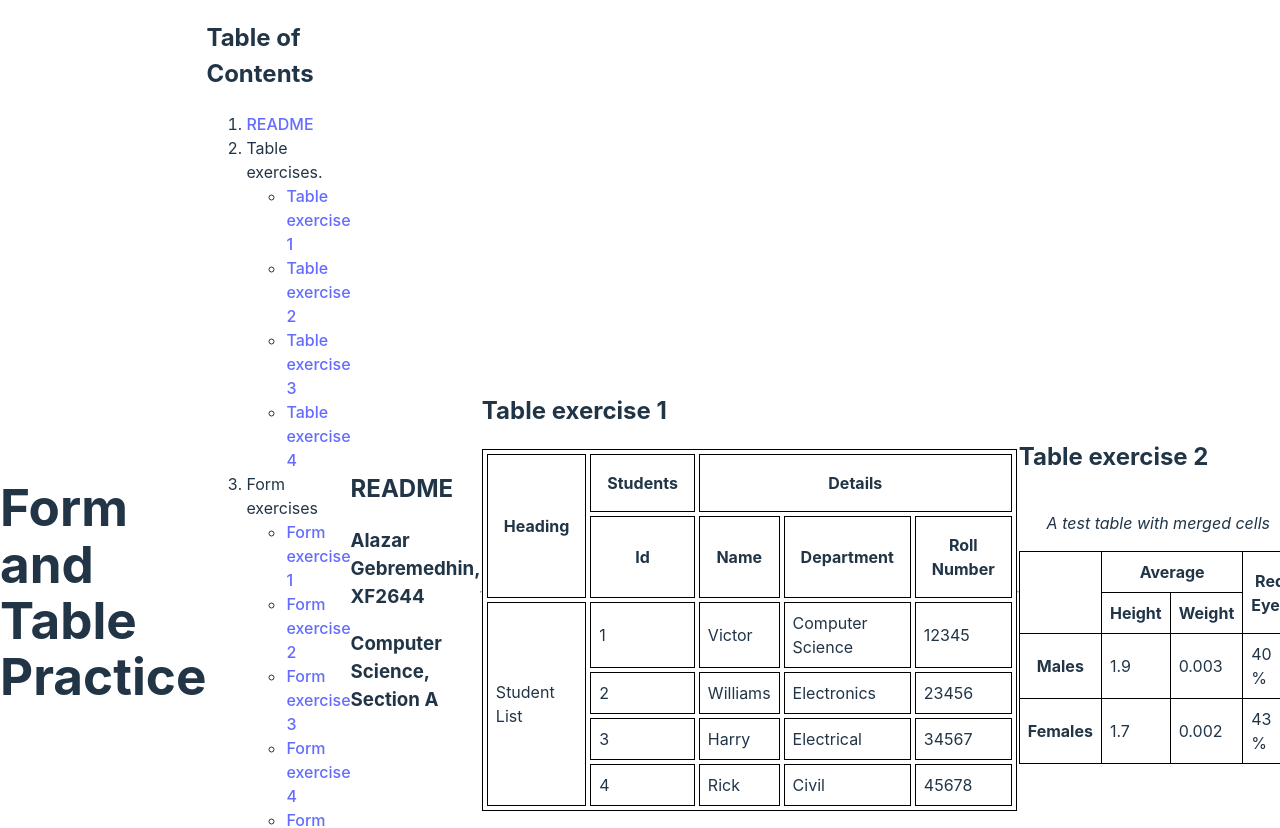
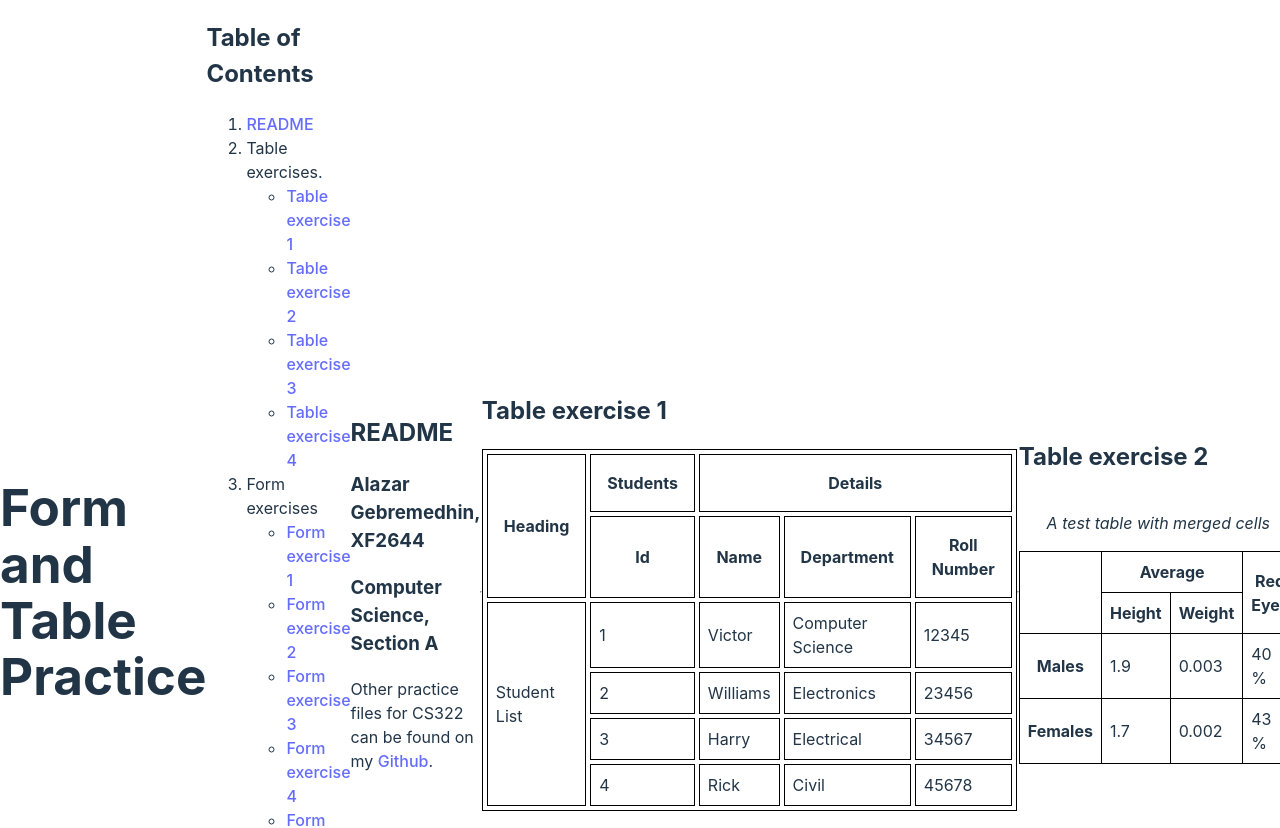
Before and after one commit to termitepreston/frontend-sandbox, a website built with Vite: page forms-and-tables-ex.html in a window 1280 px wide. Shown: the top 828 px of the page. Built offline with nearby package versions, Linux system fonts and the light colour scheme.

Commit message:
Add github repo link.

```diff
--- a/forms-and-tables-ex.html
+++ b/forms-and-tables-ex.html
@@ -98,6 +98,9 @@
 
         <h3>Alazar Gebremedhin, XF2644</h3>
         <h3>Computer Science, Section A</h3>
+
+        <p>Other practice files for CS322 can be found on my <a
+                href="https://github.com/termitepreston/frontend-sandbox.git">Github</a>.</p>
     </section>
 
     <hr>
```
